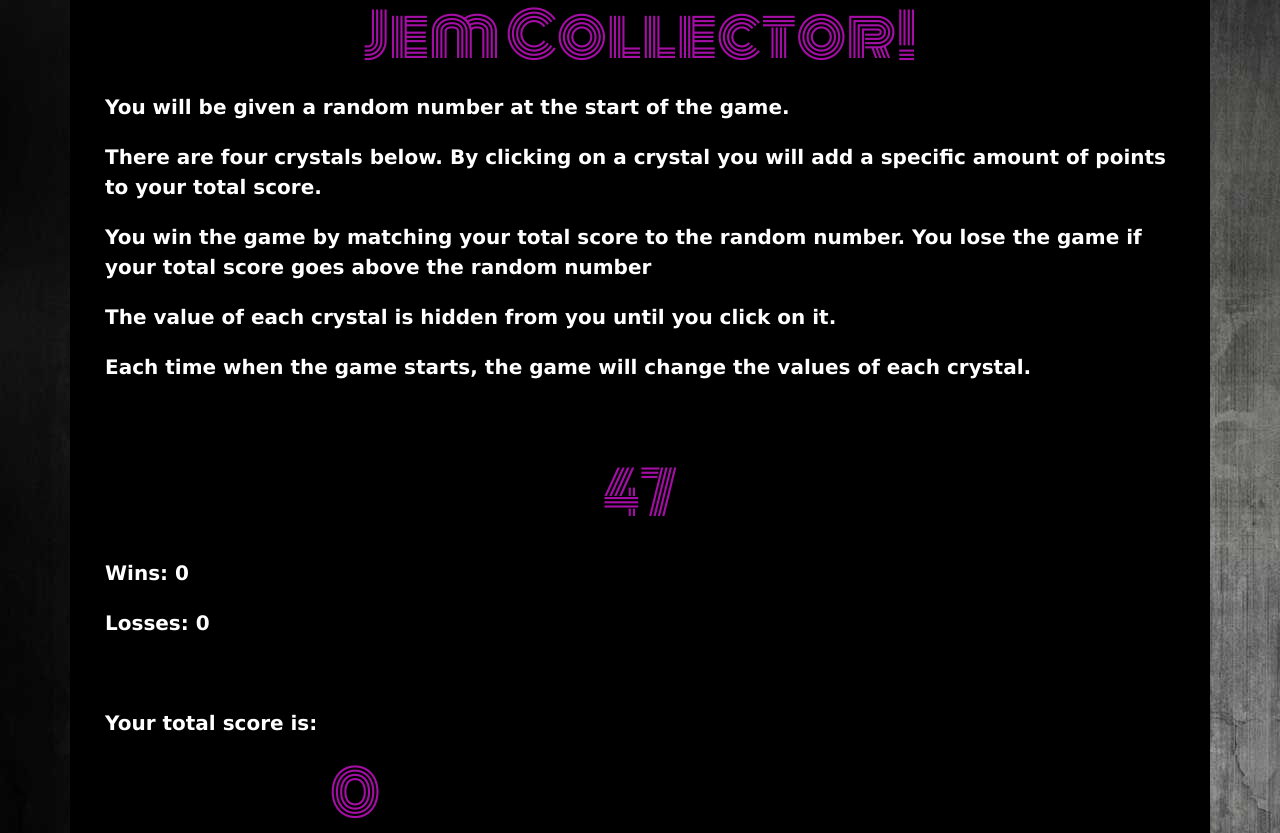
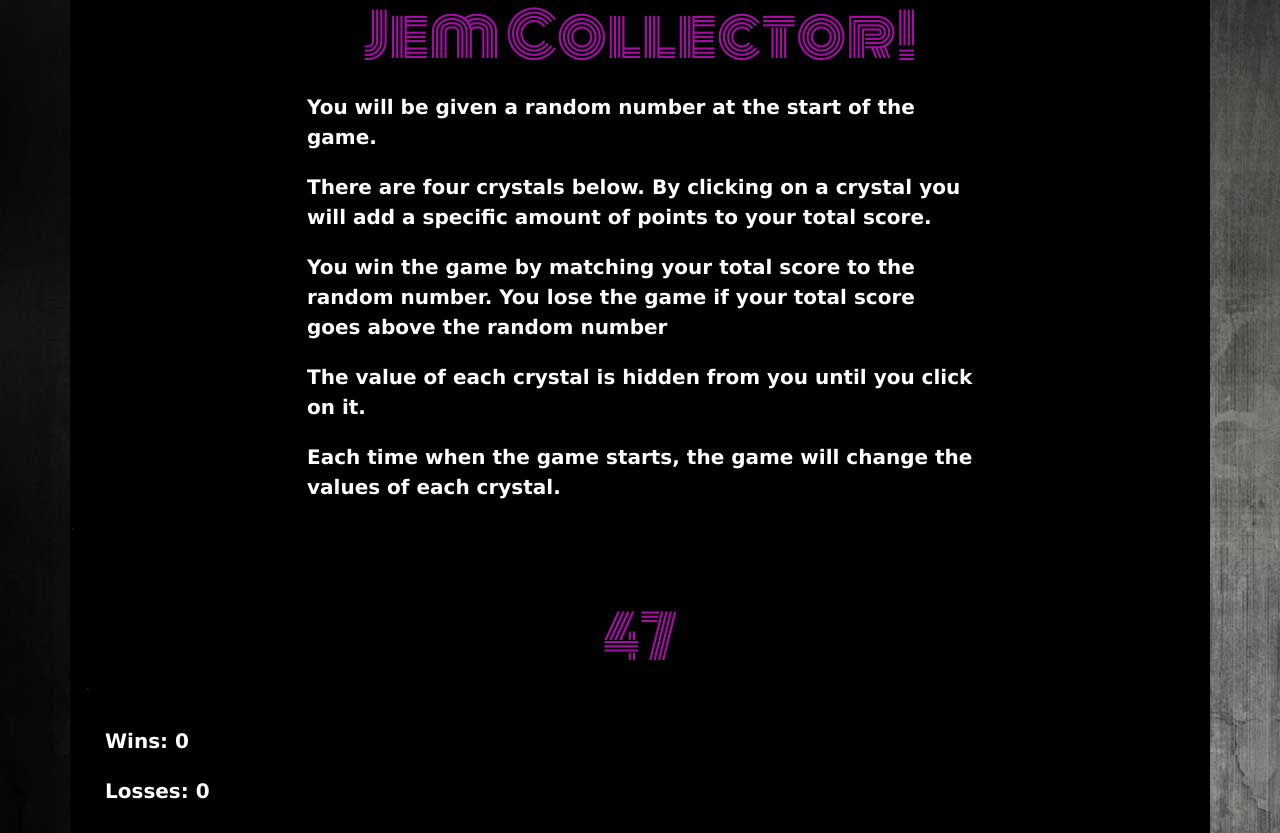
Before and after one commit to Dominica2020/Gem-Collector, a plain HTML site: page index.html in a window 1280 px wide. Shown: the top 833 px of the page. Drawn offline with nearby package versions, Linux system fonts and the light colour scheme.

Commit message:
edited title and instructions

```diff
--- a/assets/css/style.css
+++ b/assets/css/style.css
@@ -19,6 +19,11 @@ p {
     font-size: 20px;
     font-family: 'Lucida Sans', 'Lucida Sans Regular', 'Lucida Grande', 'Lucida Sans Unicode', Geneva, Verdana, sans-serif;
     margin: 20px;
+}
+
+.instructions {
+    width: 60%;
+    margin: 20px auto;
 }
 
 .crystal {
--- a/index.html
+++ b/index.html
@@ -21,22 +21,22 @@
         <div class="row">
             <div class="col-sm-12">
                 <h1>Jem Collector!</h1>
-                <p>You will be given a random number at the start of the game.</p>
-                <p>There are four crystals below. By clicking on a crystal you will add a specific amount of points to
+                <p class="instructions">You will be given a random number at the start of the game.</p>
+                <p class="instructions">There are four crystals below. By clicking on a crystal you will add a specific amount of points to
                     your total score.</p>
-                <p>You win the game by matching your total score to the random number. You lose the game if your total
+                <p class="instructions">You win the game by matching your total score to the random number. You lose the game if your total
                     score goes above the random number</p>
-                <p>The value of each crystal is hidden from you until you click on it.</p>
-                <p>Each time when the game starts, the game will change the values of each crystal.</p>
+                <p class="instructions">The value of each crystal is hidden from you until you click on it.</p>
+                <p class="instructions">Each time when the game starts, the game will change the values of each crystal.</p>
             </div>
         </div>
 
-        <div class="row">
+        <div class="row">`
             <div class="col-sm-12">
                 <h1 id="target-num"></h1>
             </div>
         </div>
-
+`
         <div class="row">
             <div class="col-sm-12">
                 <p><span id="wins">Wins: 0</span></p>
```
